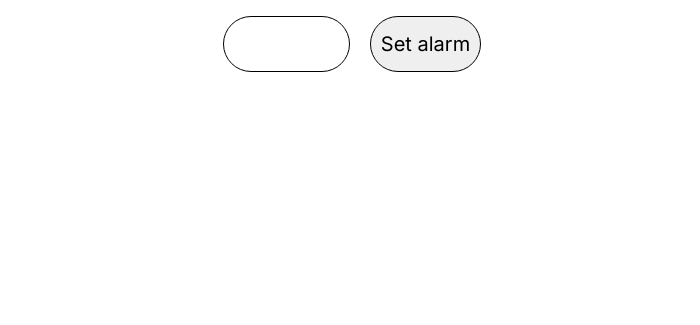
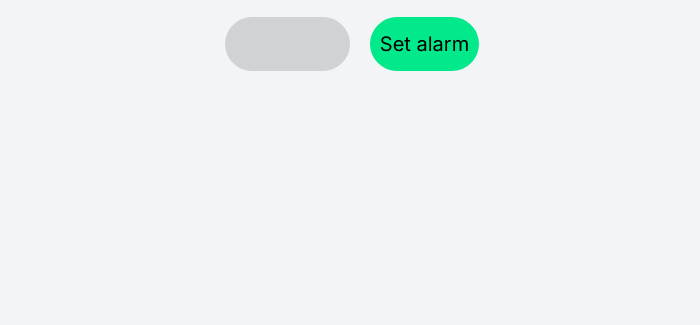
Before and after one commit to tamanchichan/digital-clock, a plain HTML site: page index.html in a window 1280 px wide. Shown: the part 475-800 px from the top of the page, without its empty margins (288-988 px from the left). Drawn offline with Linux system fonts and the light colour scheme.

Commit message:
color added to bg

```diff
--- a/assets/style/index.css
+++ b/assets/style/index.css
@@ -1,4 +1,15 @@
 @import url('./reset.css');
+
+:root {
+  --body-bg-color: #f2f4f6;
+  --input-button-bg-color: #01e98a;
+  --input-text-bg-color: #d0d2d4;
+}
+
+/* HTML */
+body {
+  background-color: var(--body-bg-color);
+}
 
 /* class */
 .alarm {
@@ -27,7 +38,6 @@
 
 /* main */
 main input {
-  border: 1px solid #000;
   border-radius: 30px;
   margin-top: 20px;
   font-size: 0px;
@@ -38,6 +48,14 @@ main input + input {
   margin-left: 20px;
 }
 
+main input[type=text] {
+  background-color: var(--input-text-bg-color);
+}
+
+main input[type=button] {
+  background-color: var(--input-button-bg-color);
+}
+
 main input[type=text], main input[type=button] {
   font-size: 20px;
   text-align: center;
```
